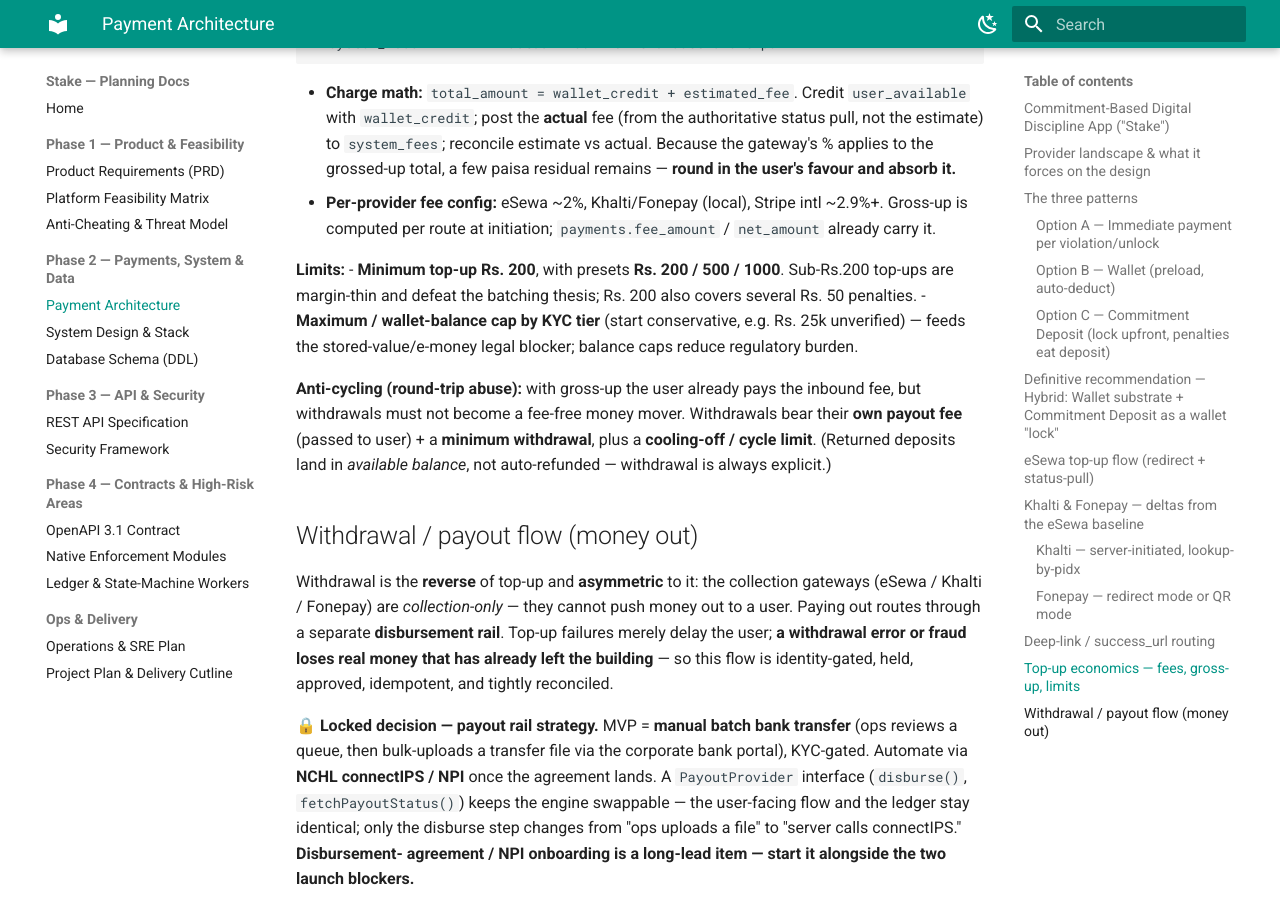
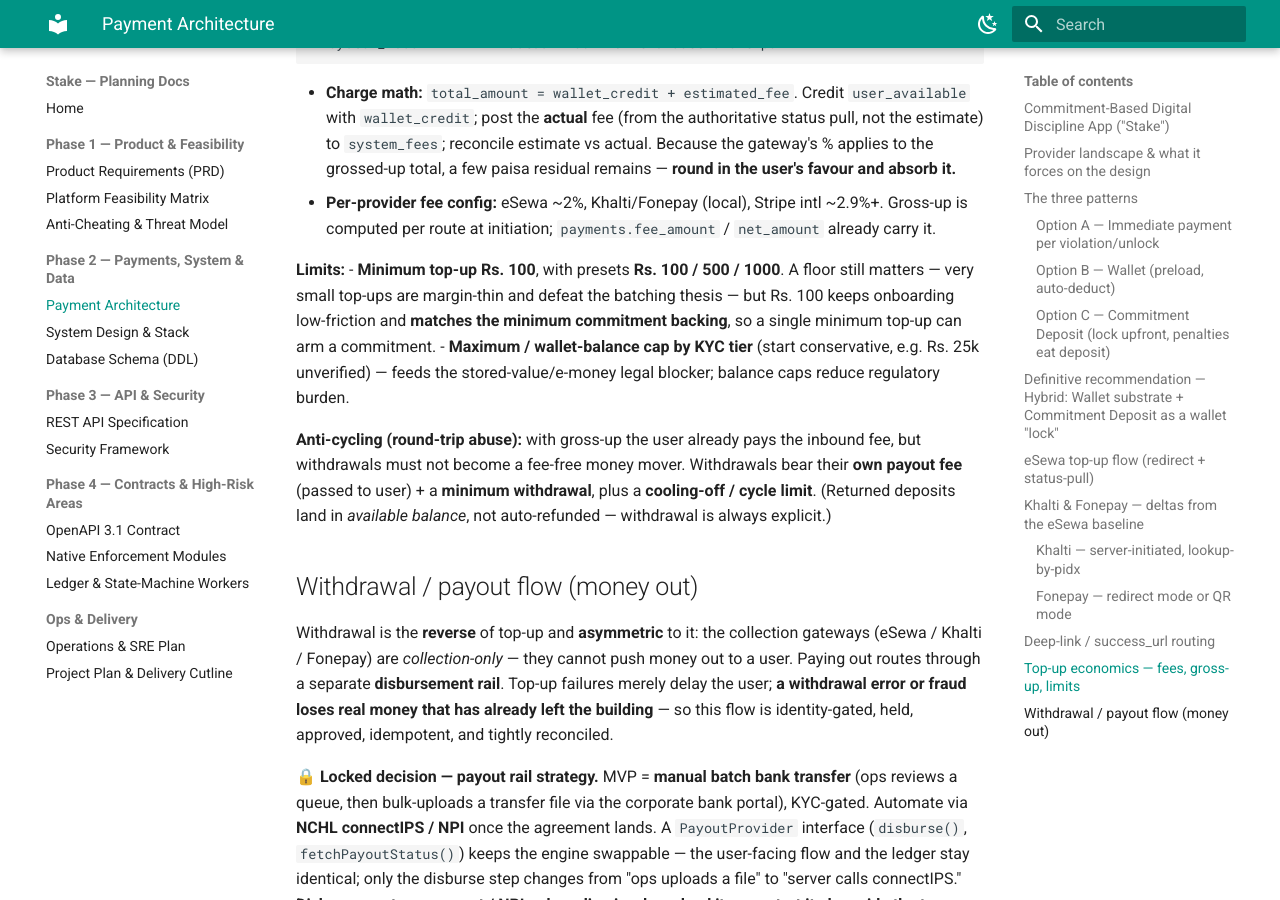
Before and after one commit to JEEVANRAWAL/stake-app-doc, an MkDocs documentation site: the page built from docs/payments/payment-architecture.md, in a window 1280 px wide and 900 px high, scrolled down 8334 px. Built offline with MkDocs 1.6.1 and Material for MkDocs 9.7.7, drawn with Linux system fonts in a browser that asks for light colours.

Commit message:
Lower min top-up to Rs.100 to align with min commitment backing

```diff
--- a/docs/payments/payment-architecture.md
+++ b/docs/payments/payment-architecture.md
@@ -289,8 +289,9 @@ User wants Rs. 500 in wallet
   per route at initiation; `payments.fee_amount` / `net_amount` already carry it.
 
 **Limits:**
-- **Minimum top-up Rs. 200**, with presets **Rs. 200 / 500 / 1000**. Sub-Rs.200 top-ups are margin-thin and
-  defeat the batching thesis; Rs. 200 also covers several Rs. 50 penalties.
+- **Minimum top-up Rs. 100**, with presets **Rs. 100 / 500 / 1000**. A floor still matters — very small
+  top-ups are margin-thin and defeat the batching thesis — but Rs. 100 keeps onboarding low-friction and
+  **matches the minimum commitment backing**, so a single minimum top-up can arm a commitment.
 - **Maximum / wallet-balance cap by KYC tier** (start conservative, e.g. Rs. 25k unverified) — feeds the
   stored-value/e-money legal blocker; balance caps reduce regulatory burden.
 
```
Also changed, not shown: CLAUDE.md (+1 -1 lines), docs/README.md (+1 -1 lines).
